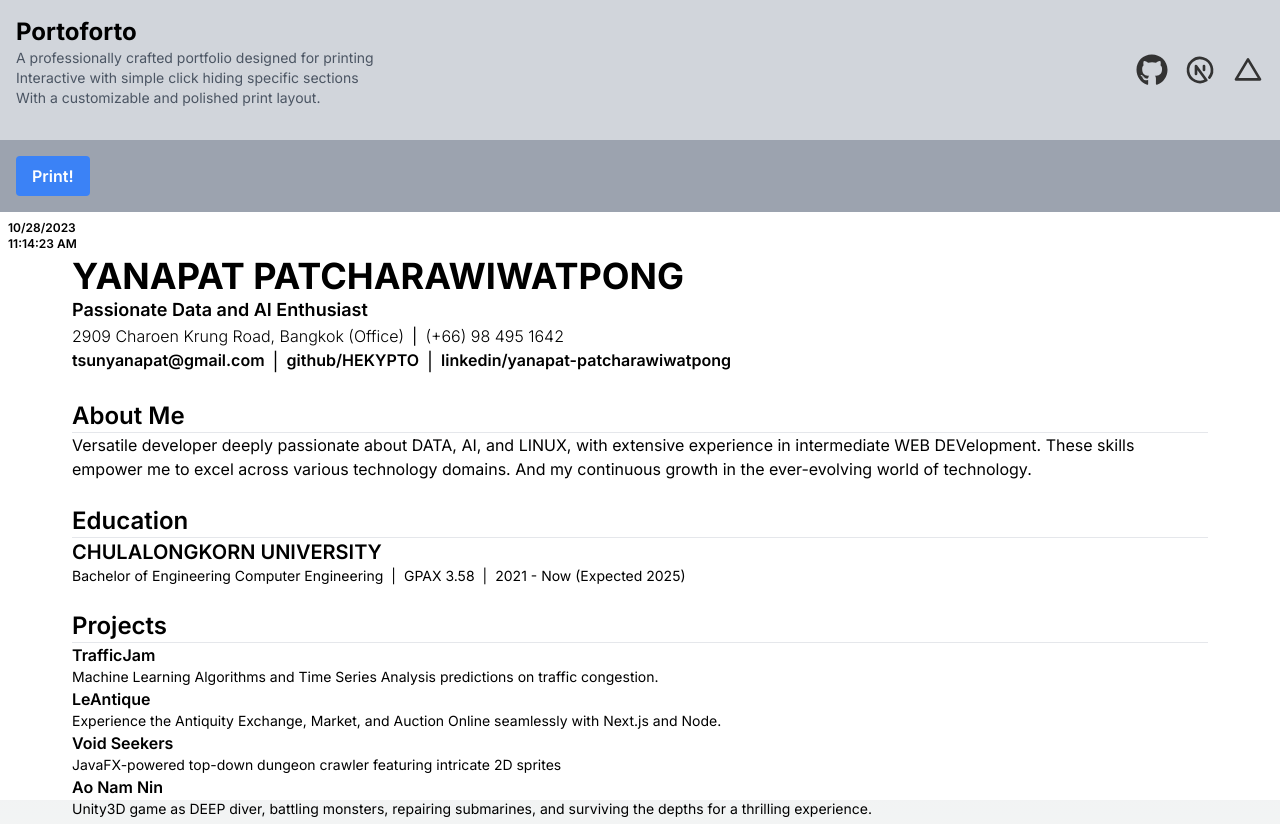
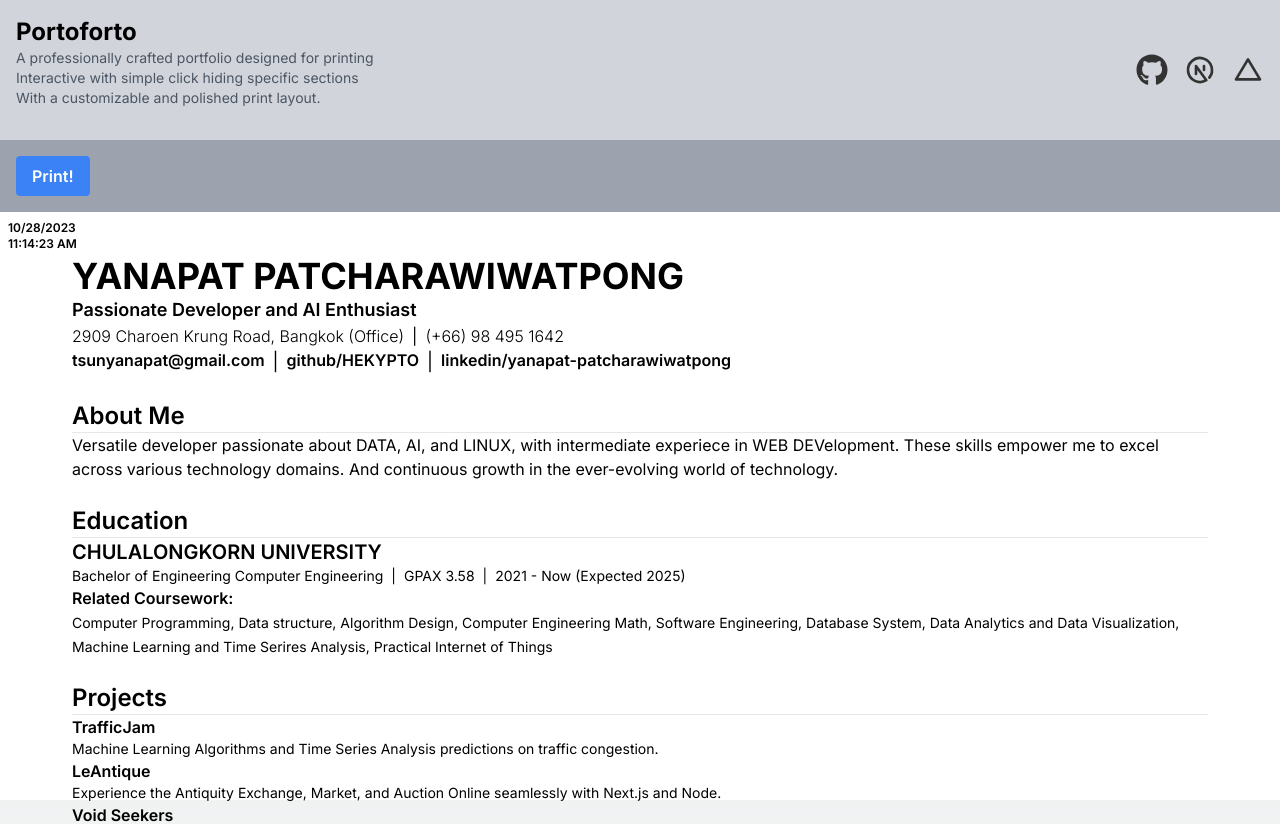
Before and after one commit to HEKYPTO/PORTOFORTO, a Next.js app: page / in a window 1280 px wide. Shown: the top 824 px of the page. Built offline with nearby package versions, Linux system fonts and the light colour scheme.

Commit message:
add coursework

```diff
--- a/src/app/ComponentToPrint.tsx
+++ b/src/app/ComponentToPrint.tsx
@@ -94,6 +94,12 @@ const ComponentToPrint = React.forwardRef<HTMLDivElement>((props, ref) => {
                 </div>
             </React.Fragment>
           ))}
+          <Hidable>
+            <p className="text-base font-semibold">Related Coursework: </p>
+          </Hidable>
+          <Hidable>
+            <span className="text-sm">{element.courses.join(", ")}</span>
+          </Hidable>
           <br />
           <Hidable>
             <h2 className="text-2xl font-semibold">Projects</h2>
--- a/src/app/element.json
+++ b/src/app/element.json
@@ -1,17 +1,21 @@
 {
     "firstname": "Yanapat",
     "lastname": "Patcharawiwatpong",
-    "desc": "Passionate Data and AI Enthusiast",
+    "desc": "Passionate Developer and AI Enthusiast",
     "address": "2909 Charoen Krung Road, Bangkok (Office)",
     "tel": "(+66) 98 495 1642",
     "contactList": ["tsunyanapat@gmail.com", "github/HEKYPTO", "linkedin/yanapat-patcharawiwatpong"],
     "contactLink": ["mailto:tsunyanapat@gmail.com", "https://github.com/HEKYPTO", "https://www.linkedin.com/in/yanapat-patcharawiwatpong-030216298/"],
 
+    "objective": [
+
+    ],
+
     "about": [
-        "Versatile developer deeply passionate about DATA, AI, and LINUX, ",
-        "with extensive experience in intermediate WEB DEVelopment. ",
+        "Versatile developer passionate about DATA, AI, and LINUX, ",
+        "with intermediate experiece in WEB DEVelopment. ",
         "These skills empower me to excel across various technology domains. ",
-        "And my continuous growth in the ever-evolving world of technology."
+        "And continuous growth in the ever-evolving world of technology."
     ],
 
     "educations": [
@@ -19,6 +23,17 @@
     ],
     "details": [
         ["Bachelor of Engineering Computer Engineering", "GPAX 3.58", "2021 - Now (Expected 2025)"]
+    ],
+    "courses": [
+        "Computer Programming",
+        "Data structure",
+        "Algorithm Design",
+        "Computer Engineering Math",
+        "Software Engineering",
+        "Database System",
+        "Data Analytics and Data Visualization",
+        "Machine Learning and Time Serires Analysis",
+        "Practical Internet of Things"
     ],
 
     "technology": [
```
